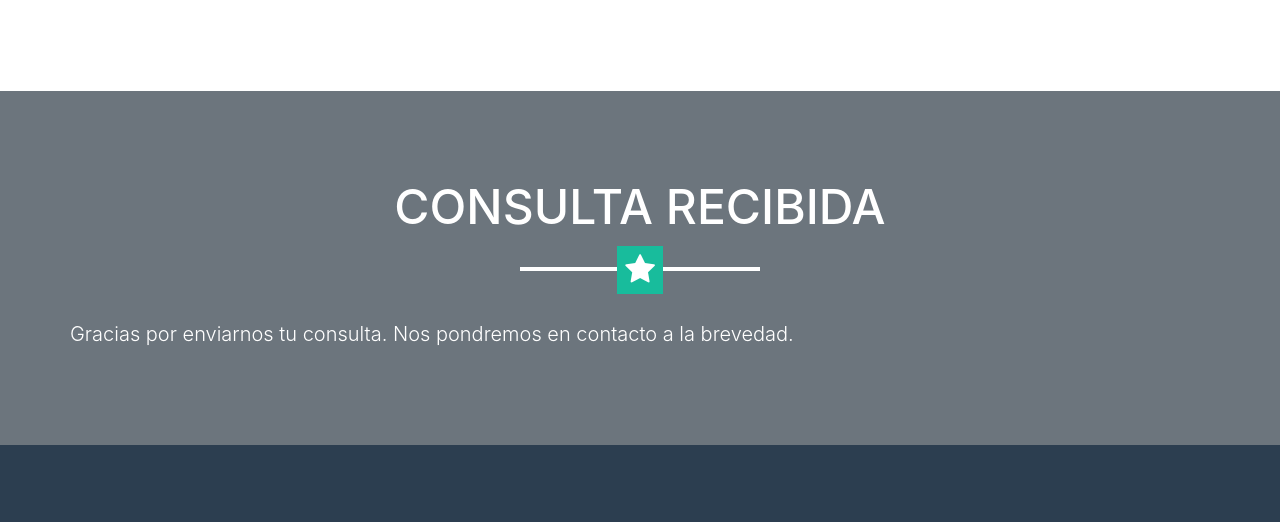
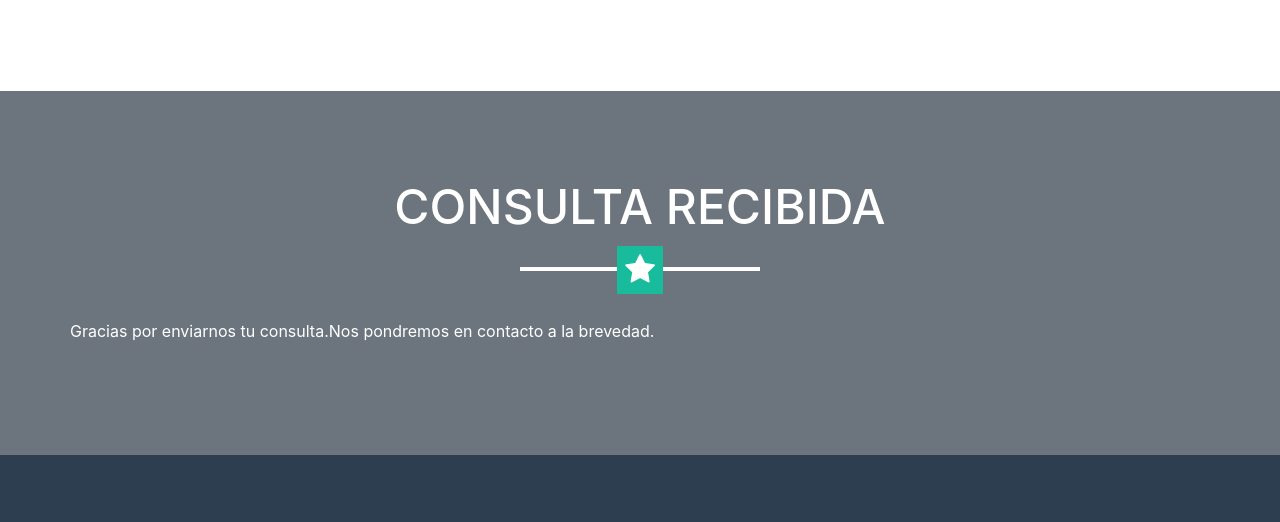
Before and after one commit to FidosTeam/FidosWeb, a website with bundled scripts: page thanks.html in a window 1280 px wide. Shown: the part 811-1333 px from the top of the page. Built offline with nearby package versions, Linux system fonts and the light colour scheme.

Commit message:
Update thanks.html

```diff
--- a/thanks.html
+++ b/thanks.html
@@ -73,9 +73,8 @@
         <h2 class="text-center text-uppercase text-white">Consulta Recibida</h2>
         <hr class="star-light mb-5">
         <div class="row">
-		<p class="lead mb-0 text-center"> Gracias por enviarnos tu consulta.
-						Nos pondremos en contacto a la brevedad.
-		 </p>
+		<p class="text-center">Gracias por enviarnos tu consulta.</p>
+		<p class="text-center">Nos pondremos en contacto a la brevedad.</p>
         </div>
       </div>
     </section>
```
